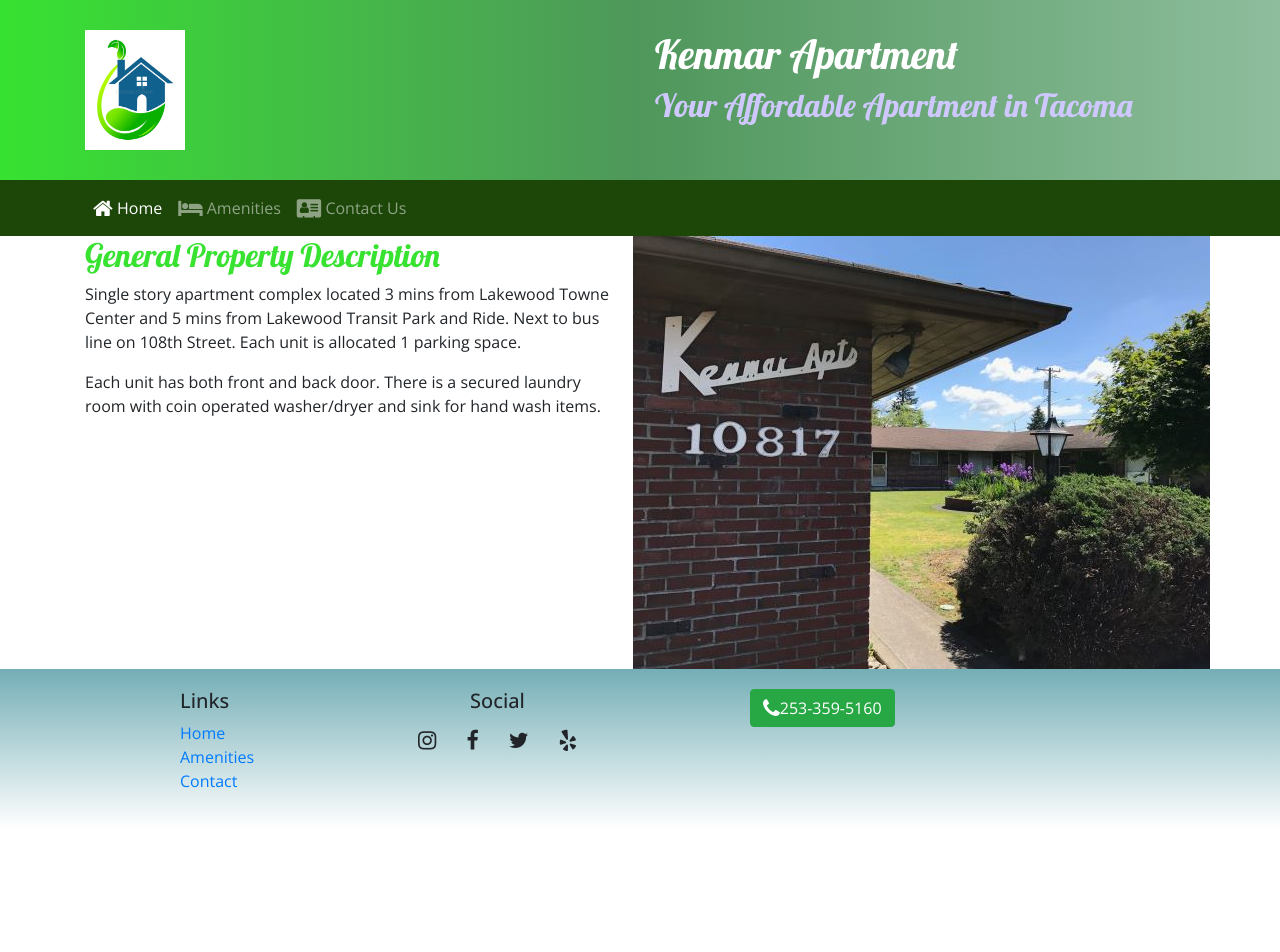
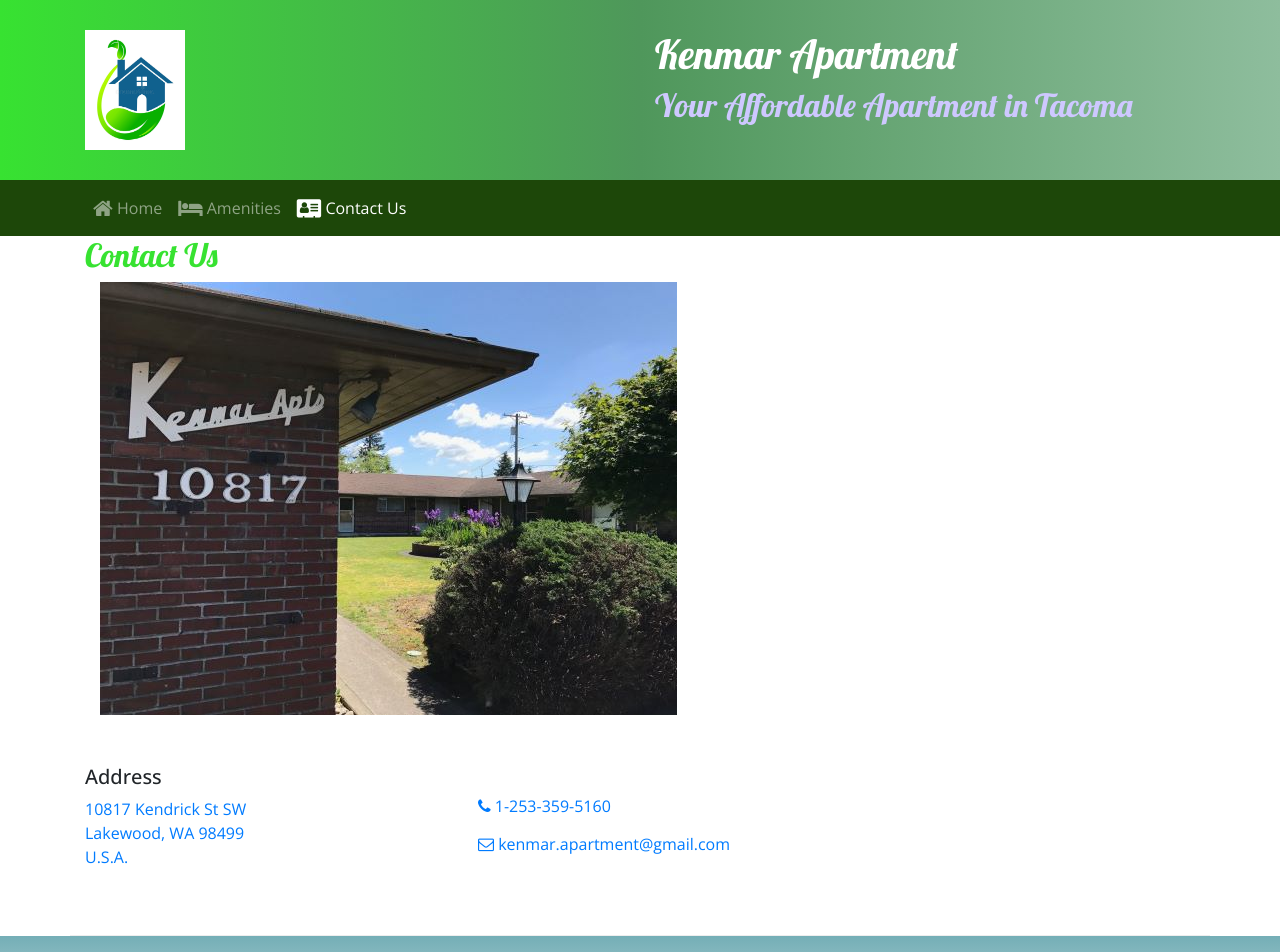
Before and after one commit to yipmanyee/Portfolio1_React, a React (Create React App) app: page /contactus in a window 1280 px wide. Before the commit this address led to /home. Shown: the top 952 px of the page. Before the commit the page ends 829 px from the top, so only its background shows below. Built offline with nearby package versions, Linux system fonts and the light colour scheme.

Commit message:
Amenities Bedroom Information

```diff
--- a/package.json
+++ b/package.json
@@ -7,6 +7,7 @@
     "@testing-library/react": "^11.1.0",
     "@testing-library/user-event": "^12.1.10",
     "bootstrap": "4.5.2",
+    "bootstrap-social": "5.1.1",
     "font-awesome": "4.7.0",
     "react": "^17.0.1",
     "react-dom": "^17.0.1",
--- a/src/components/AmenitiesComponent.js
+++ b/src/components/AmenitiesComponent.js
@@ -1,24 +1,54 @@
 import React from 'react';
 import {ListGroup, ListGroupItem} from 'reactstrap';
+import { Table } from 'reactstrap';
 
 function Amenities(props) {
     return(
         <React.Fragment>
         <div className="container">
             <div className="row">
-            <div className="col-4">
+            <div className="col">
+            <img src="/assets/images/K_Living Room.jpeg" className="img-fluid" alt="living room"></img>
+            </div>
+            <div className="col">
             <img src="/assets/images/K_Front Yard.JPG" className="img-fluid" alt="front yard"></img>
             </div>
-            <div className="col-4">
-            <img src="/assets/images/K_Living Room.jpeg" className="img-fluid" alt="living room"></img>
-            </div>
-            <div className="col-4">
+            <div className="col">
             <img src="/assets/images/K_Kitchen.jpeg" className="img-fluid" alt="kitchen"></img>
             </div>
             </div>
         </div>
         <div>
-            <h1>Amenities</h1>
+            <div className="row">
+            <div className="col-6">
+            <h2>Bedroom Information</h2>
+                <Table striped>
+                    <thead>
+                        <tr>
+                            <th>Configuration</th>
+                            <th>Bath</th>
+                            <th># of Units</th>
+                            <th>Average Sq Feet</th>
+                        </tr>
+                    </thead>
+                        <tbody>
+                            <tr>
+                                <th scope="row">One Bedroom</th>
+                                <td>1 Bath</td>
+                                <td>4</td>
+                                <td>600 Sq Feet</td>
+                            </tr>
+                            <tr>
+                                <th scope="row">Two Bedroom</th>
+                                <td>2 Bath</td>
+                                <td>6</td>
+                                <td>800 Sq Feet</td>
+                            </tr>
+                        </tbody>
+                </Table>
+            </div>
+        <div className="col-6">
+            <h2>Amenities</h2>
             <ListGroup>
                 <ListGroupItem>1 Parking Stall per unit</ListGroupItem>
                 <ListGroupItem>Utilities included water, sewer and garbage. Tenant pays electrical</ListGroupItem>
@@ -27,10 +57,11 @@ function Amenities(props) {
                 <ListGroupItem>Electric Stove / Oven</ListGroupItem>
                 <ListGroupItem>Bathtub</ListGroupItem>
             </ListGroup>
+            </div>
+        </div>
         </div>
         </React.Fragment>
     );
-
 }
 
 export default Amenities;
--- a/src/components/ContactComponent.js
+++ b/src/components/ContactComponent.js
@@ -7,18 +7,19 @@ function Contact(props) {
             <div className="row">
                 <div className="col">
                     <h2>Contact Us</h2>
-                        <hr />
+                    <div className="col">
+                        <img src="/assets/images/K_Front.jpg" className="img-fluid" alt="front"></img>
+                    </div>
                 </div>
             </div>
-
             <div className="row row-content align-items-center">
                 <div className="col-sm-4">
-                    <h5>Our Address</h5>
+                    <h5>Address</h5>
                     <address>
-                        10817 Kendrick St SW<br />
+                        <a href="https://www.bing.com/maps?q=10817+Kendrick+St+SW+Lakewood%2C+WA+98499+U.S.A.&cvid=96208f845b924bf69d2ece6231f6a789&aqs=edge..69i57.287j0j1&pglt=171&FORM=ANNTA1&PC=HCTS">10817 Kendrick St SW<br />
                         Lakewood, WA 98499<br />
-                        U.S.A.
-                    </address>
+                        U.S.A.</a>
+                        </address>
                 </div>
                 <div className="col">
                     <a role="button" className="btn btn-link" href="tel:+12533595160"><i className="fa fa-phone" /> 1-253-359-5160</a><br />
--- a/src/components/HomeComponent.js
+++ b/src/components/HomeComponent.js
@@ -7,8 +7,8 @@ function Home(props) {
             <div className="row">
                     <div className="col">
                     <h2>General Property Description</h2>
-                        <p>Single story apartment complex located 3 mins from Lakewood Towne Center and 5 mins from Lakewood Transit Park
-                            and Ride. Next to bus line on 108th Street. Each unit is allocated 1 parking space.
+                        <p>Single story apartment complex located 3 mins from <strong>Lakewood Towne Center</strong> and 5 mins from <strong>Lakewood Transit Park
+                            and Ride</strong>. Next to bus line on 108th Street. Each unit is allocated 1 parking space.
                         </p>
                         <p>Each unit has both front and back door.
                             There is a secured laundry room with coin operated washer/dryer and sink for hand wash items.
--- a/src/components/MainComponent.js
+++ b/src/components/MainComponent.js
@@ -3,6 +3,7 @@ import Header from './HeaderComponent';
 import Footer from './FooterComponent';
 import Home from './HomeComponent';
 import Amenities from './AmenitiesComponent';
+import Contact from './ContactComponent';
 import { Switch, Route, Redirect } from 'react-router-dom';
 
 
@@ -22,6 +23,7 @@ class Main extends Component {
                 <Switch>
                     <Route path='/home' component={HomePage} />
                     <Route path='/amenities' component={Amenities} />
+                    <Route path='/contactus' component={Contact} />
                     <Redirect to='/home' />
                 </Switch>
                 <Footer />
--- a/src/index.js
+++ b/src/index.js
@@ -6,6 +6,7 @@ import 'bootstrap/dist/css/bootstrap.min.css';
 import 'typeface-lobster';
 import "typeface-open-sans";
 import 'font-awesome/css/font-awesome.css';
+import 'bootstrap-social/bootstrap-social.css';
 import App from './App';
 
 ReactDOM.render(
```
Also changed, not shown: src/components/UnitsComponent.js (deleted, +0 -36 lines), 1 other file (tests, documents, lock files or other folders).
